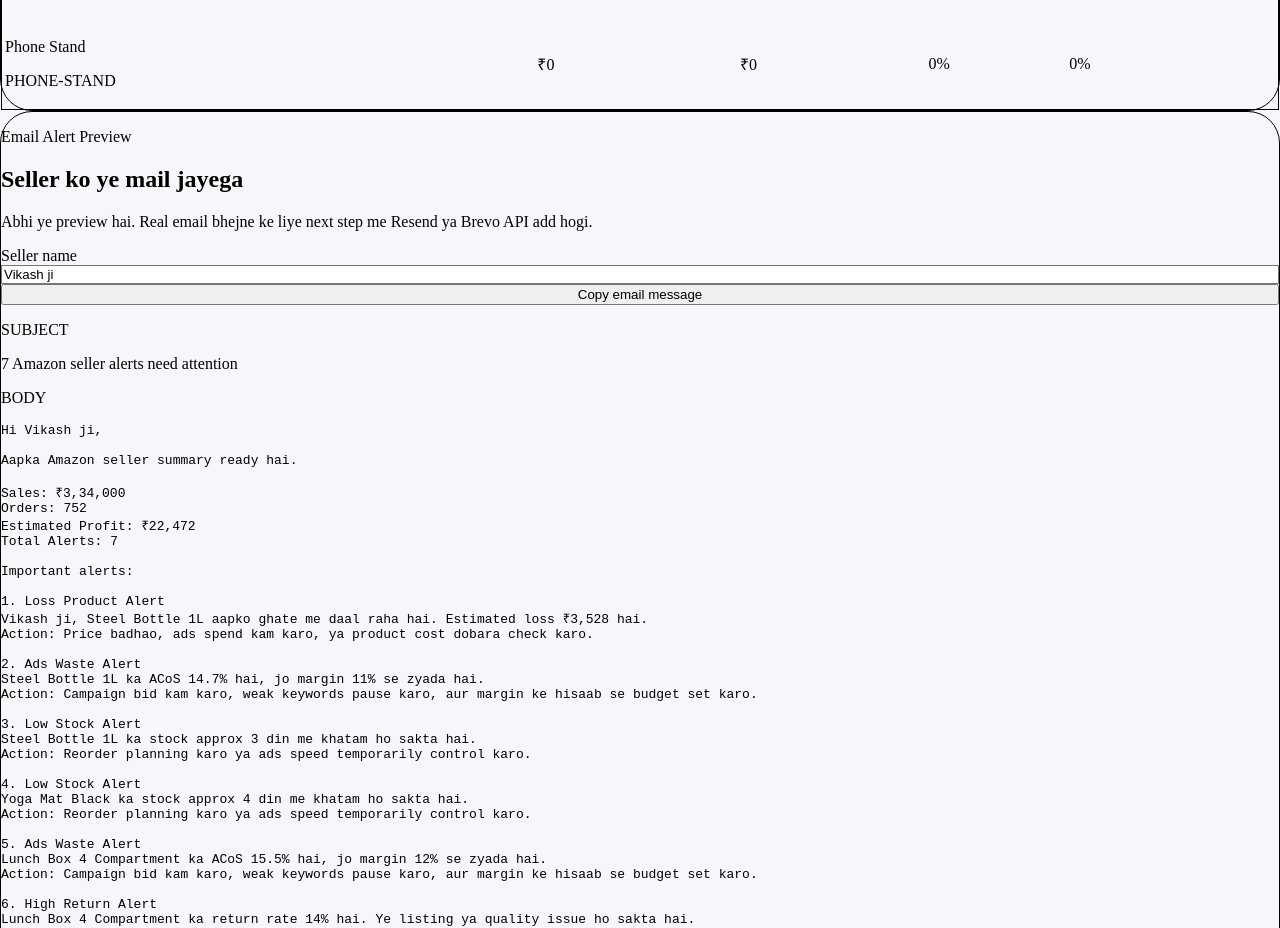
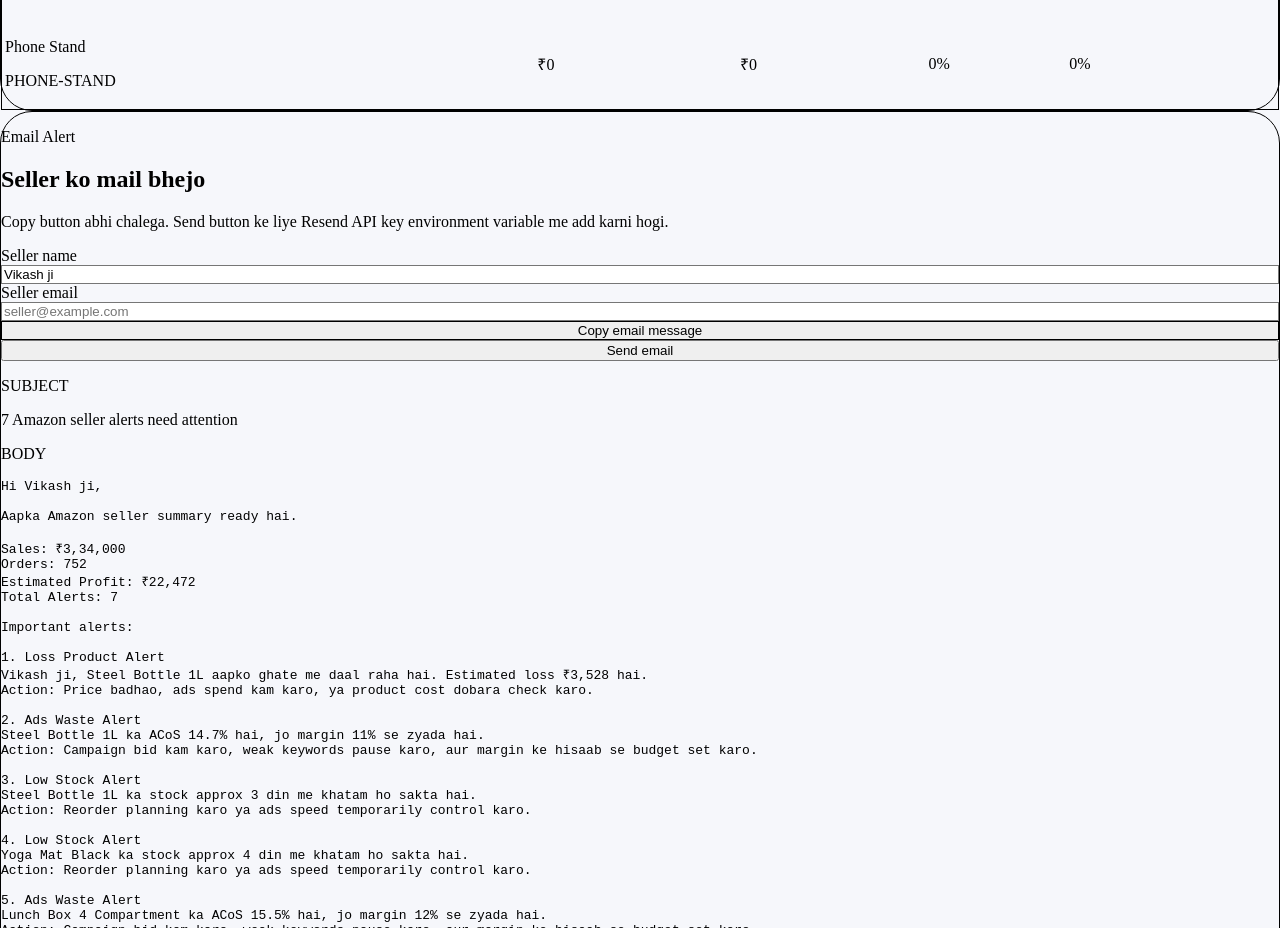
Before and after one commit to hiremesaurabhsharma-sketch/checho1, a Next.js app: page / in a window 1280 px wide. Shown: the part 2243-3171 px from the top of the page. Built offline with nearby package versions, Linux system fonts and the light colour scheme.

Commit message:
Add real email send form

```diff
--- a/components/EmailPreview.tsx
+++ b/components/EmailPreview.tsx
@@ -11,7 +11,8 @@
 
 export default function EmailPreview({ products, alerts }: Props) {
   const [sellerName, setSellerName] = useState('Vikash ji');
-  const [copyStatus, setCopyStatus] = useState('');
+  const [sellerEmail, setSellerEmail] = useState('');
+  const [status, setStatus] = useState('');
 
   const subject = useMemo(() => buildEmailSubject(alerts), [alerts]);
   const body = useMemo(() => buildEmailBody(sellerName || 'Seller ji', products, alerts), [sellerName, products, alerts]);
@@ -19,9 +20,26 @@
   async function copyMessage() {
     try {
       await navigator.clipboard.writeText(`Subject: ${subject}\n\n${body}`);
-      setCopyStatus('Email message copy ho gaya');
+      setStatus('Email message copy ho gaya');
     } catch {
-      setCopyStatus('Copy nahi hua. Text manually copy karo.');
+      setStatus('Copy nahi hua. Text manually copy karo.');
+    }
+  }
+
+  async function sendEmail() {
+    setStatus('Sending...');
+
+    try {
+      const response = await fetch('/api/send-email', {
+        method: 'POST',
+        headers: { 'Content-Type': 'application/json' },
+        body: JSON.stringify({ to: sellerEmail, subject, body })
+      });
+
+      const data = await response.json();
+      setStatus(data.ok ? 'Email sent successfully.' : `Email send failed: ${data.error}`);
+    } catch {
+      setStatus('Email send failed. API setup check karo.');
     }
   }
 
@@ -29,10 +47,10 @@
     <section className="mt-6 rounded-[2rem] border border-slate-200 bg-white p-6 shadow-sm md:p-8">
       <div className="grid gap-6 lg:grid-cols-[0.8fr_1.2fr]">
         <div>
-          <p className="text-sm font-bold text-slate-500">Email Alert Preview</p>
-          <h2 className="mt-2 text-2xl font-black">Seller ko ye mail jayega</h2>
+          <p className="text-sm font-bold text-slate-500">Email Alert</p>
+          <h2 className="mt-2 text-2xl font-black">Seller ko mail bhejo</h2>
           <p className="mt-2 text-sm leading-6 text-slate-600">
-            Abhi ye preview hai. Real email bhejne ke liye next step me Resend ya Brevo API add hogi.
+            Copy button abhi chalega. Send button ke liye Resend API key environment variable me add karni hogi.
           </p>
 
           <label className="mt-6 block text-sm font-bold">Seller name</label>
@@ -43,14 +61,31 @@
             placeholder="Vikash ji"
           />
 
+          <label className="mt-4 block text-sm font-bold">Seller email</label>
+          <input
+            value={sellerEmail}
+            onChange={(event) => setSellerEmail(event.target.value)}
+            className="mt-2 w-full rounded-2xl border border-slate-300 px-4 py-3 text-sm outline-none focus:border-slate-900"
+            placeholder="seller@example.com"
+            type="email"
+          />
+
           <button
             type="button"
             onClick={copyMessage}
-            className="mt-4 w-full rounded-2xl bg-slate-950 px-5 py-3 text-sm font-bold text-white hover:bg-slate-800"
+            className="mt-4 w-full rounded-2xl border border-slate-300 bg-white px-5 py-3 text-sm font-bold text-slate-950 hover:bg-slate-50"
           >
             Copy email message
           </button>
-          {copyStatus ? <p className="mt-3 text-sm font-semibold text-emerald-700">{copyStatus}</p> : null}
+
+          <button
+            type="button"
+            onClick={sendEmail}
+            className="mt-3 w-full rounded-2xl bg-slate-950 px-5 py-3 text-sm font-bold text-white hover:bg-slate-800"
+          >
+            Send email
+          </button>
+          {status ? <p className="mt-3 text-sm font-semibold text-emerald-700">{status}</p> : null}
         </div>
 
         <div className="rounded-3xl bg-slate-50 p-5">
```
